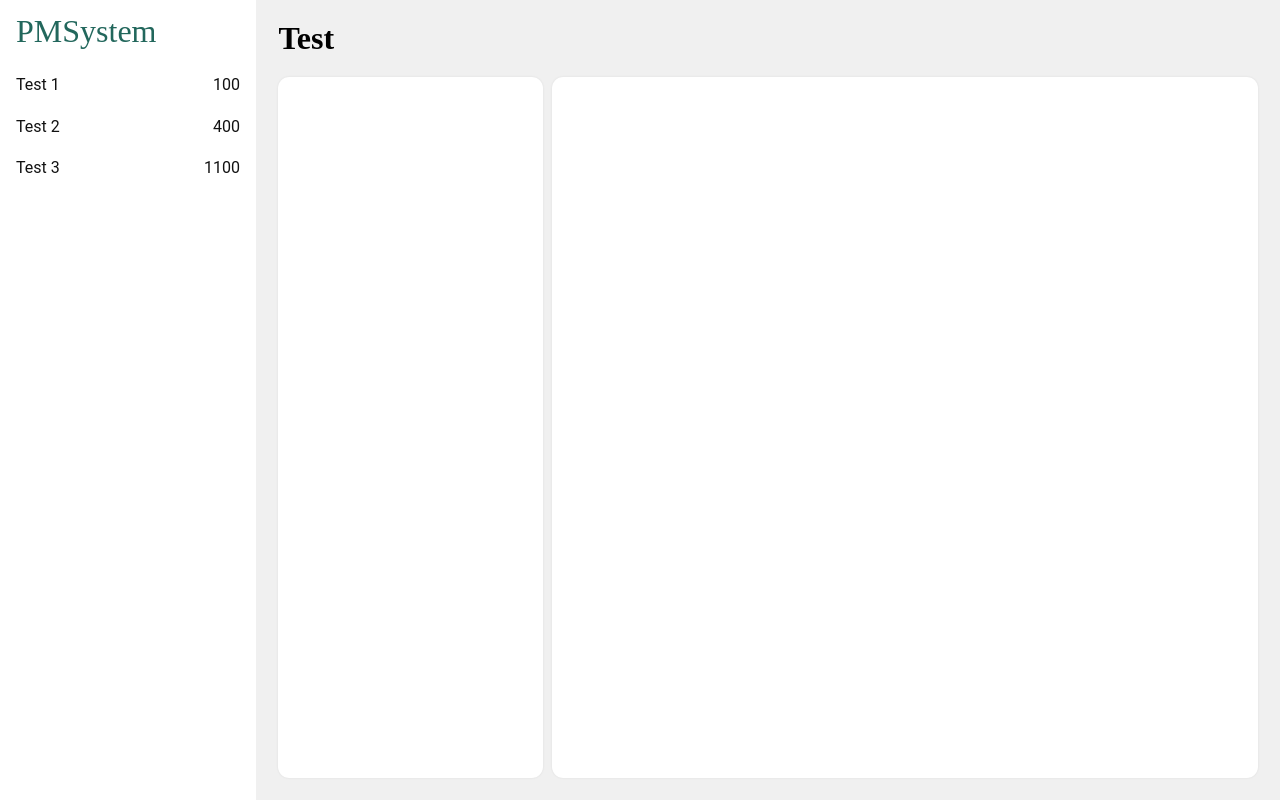
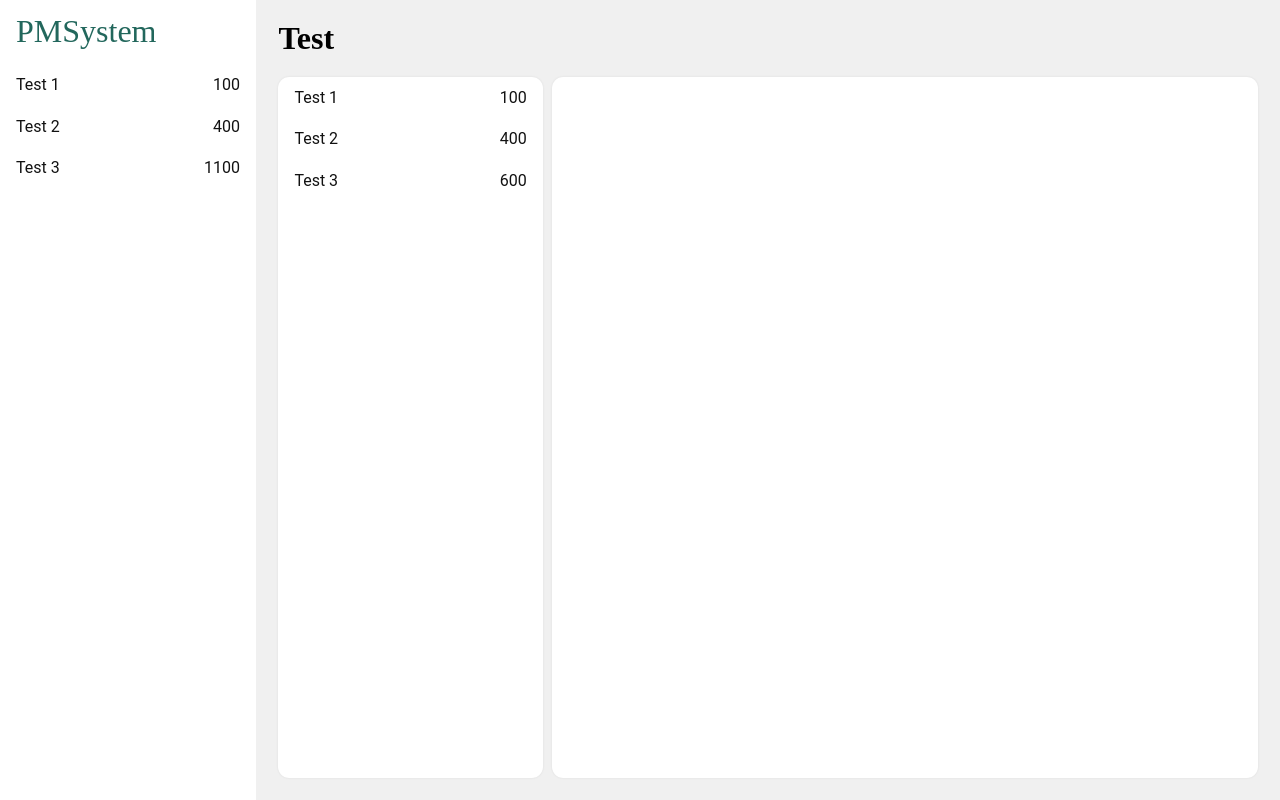
Before and after one commit to emretantu/portfolio-management-system-app, a React (Create React App) app: page / in a window 1280 px wide. Built offline with nearby package versions, Linux system fonts and the light colour scheme; no server answers; the HTML template or start-up script is replaced by a standard one.

Commit message:
AssetsList component and its sub component added

```diff
--- a/src/components/portfolio/Portfolio.js
+++ b/src/components/portfolio/Portfolio.js
@@ -1,11 +1,11 @@
-
 import classes from "./Portfolio.module.css";
+import Assets from "./assets/Assets";
 
 const Portfolio = () => {
   return (
     <div className={classes.portfolio}>
       <aside className={classes.assets}>
-
+        <Assets />
       </aside>
 
       <section className={classes.content}>
--- /dev/null
+++ b/src/components/portfolio/assets/AssetLink.js
@@ -0,0 +1,15 @@
+import { NavLink } from "react-router-dom";
+import classes from "./AssetLink.module.css";
+
+const AssetLink = ({ assetName, marketValue, to }) => {
+  return (
+    <li>
+      <NavLink to={to} className={classes["assets-list__link"]}>
+        <span>{assetName}</span>
+        <span>{marketValue}</span>
+      </NavLink>
+    </li>
+  );
+}
+
+export default AssetLink;
--- /dev/null
+++ b/src/components/portfolio/assets/AssetLink.module.css
@@ -0,0 +1,22 @@
+.assets-list__link {
+  display: flex;
+  justify-content: space-between;
+
+  padding: 0.5rem calc(var(--left-right-padding) / 2);
+  border-radius: var(--bradius-300);
+
+  font-family: var(--ff-base);
+  font-weight: var(--fw-base-400);
+  font-size: 1rem;
+  color: hsl(var(--clr-accent1-800));
+  text-decoration: none;
+}
+
+.assets-list__link:is(:hover, :focus-visible) {
+  background-color: hsl(var(--clr-bg1-300));
+}
+
+.active {
+  background-color: hsl(var(--clr-bg1-200));
+  font-weight: var(--fw-base-700);;
+}
--- a/src/components/portfolio/assets/Assets.js
+++ b/src/components/portfolio/assets/Assets.js
@@ -1,10 +1,11 @@
 import classes from "./Assets.module.css";
+import AssetsList from "./AssetsList";
 
 const Assets = () => {
   return (
     <div className={classes.assets}>
       <section className={classes.head}>
-
+        <AssetsList />
       </section>
       <section className={classes.list}>
 
--- a/src/components/portfolio/assets/Assets.module.css
+++ b/src/components/portfolio/assets/Assets.module.css
@@ -1,4 +1,6 @@
 .assets {
+  --left-right-padding: 1rem;
+
   display: grid;
   grid-template-columns: 1fr;
   grid-template-rows: 4rem 1fr;
--- /dev/null
+++ b/src/components/portfolio/assets/AssetsList.js
@@ -0,0 +1,29 @@
+import classes from "./AssetsList.module.css"
+import AssetLink from "./AssetLink";
+
+const data = [
+  {assetName: "Test 1", marketValue: "100", to:"/test3/test1"},
+  {assetName: "Test 2", marketValue: "400", to:"/test3/test2"},
+  {assetName: "Test 3", marketValue: "600", to:"/test3/test3"}
+]
+
+const AssetsList = () => {
+  return (
+    <ul className={classes["assets-list"]}>
+      {
+        data.map((d) => {
+          return (
+            <AssetLink
+            assetName={d.assetName}
+            marketValue={d.marketValue}
+            to={d.to}
+            key={d.to}
+          />
+          );
+        })
+      }
+    </ul>
+  );
+}
+
+export default AssetsList;
--- /dev/null
+++ b/src/components/portfolio/assets/AssetsList.module.css
@@ -0,0 +1,4 @@
+.assets-list {
+  list-style: none;
+  padding: 0 calc(var(--left-right-padding) / 2);
+}
```
